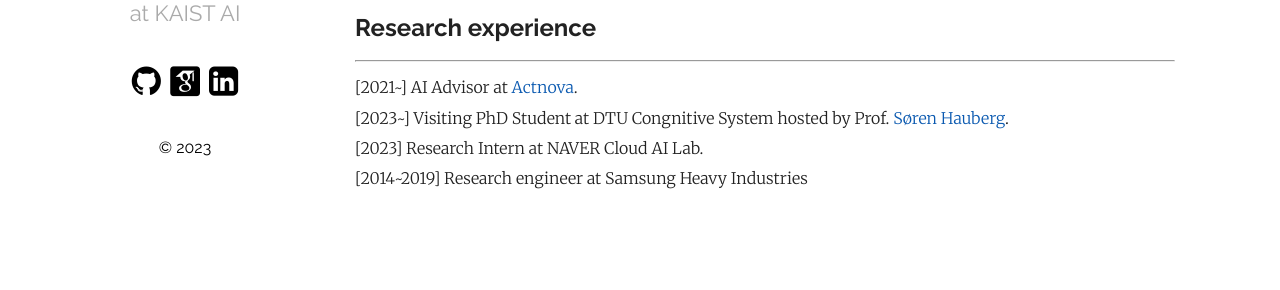
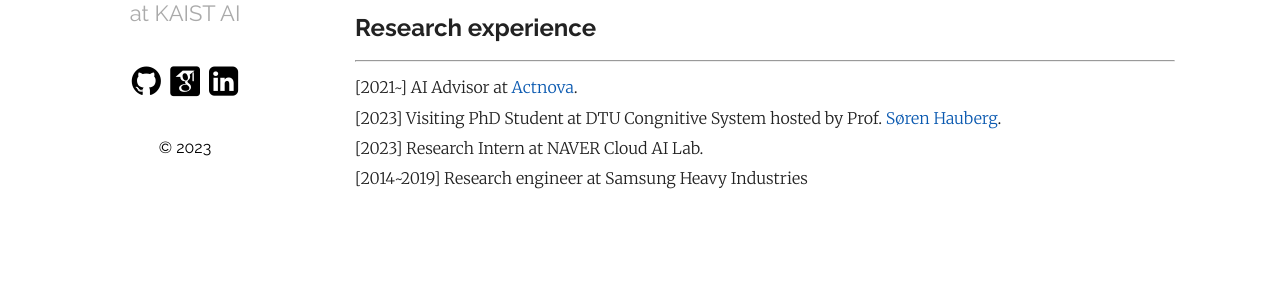
Before and after one commit to MingyuKim87/MingyuKim87.github.io, a Jekyll site: the page built from index.md, in a window 1280 px wide and 900 px high. Shown: the part 438-728 px from the top of the window. Built offline with Jekyll 4.4.1, drawn with Linux system fonts in a browser that asks for light colours; some web fonts are replaced.

```diff
--- a/index.md
+++ b/index.md
@@ -18,7 +18,7 @@ Email : callingu [at] kaist.ac.kr
 <hr>
 
 [2021~] AI Advisor at [Actnova].
-[2023~] Visiting PhD Student at DTU Congnitive System hosted by Prof. [Søren Hauberg][soren].
+[2023] Visiting PhD Student at DTU Congnitive System hosted by Prof. [Søren Hauberg][soren].
 [2023] Research Intern at NAVER Cloud AI Lab.
 [2014~2019] Research engineer at Samsung Heavy Industries
 
```
